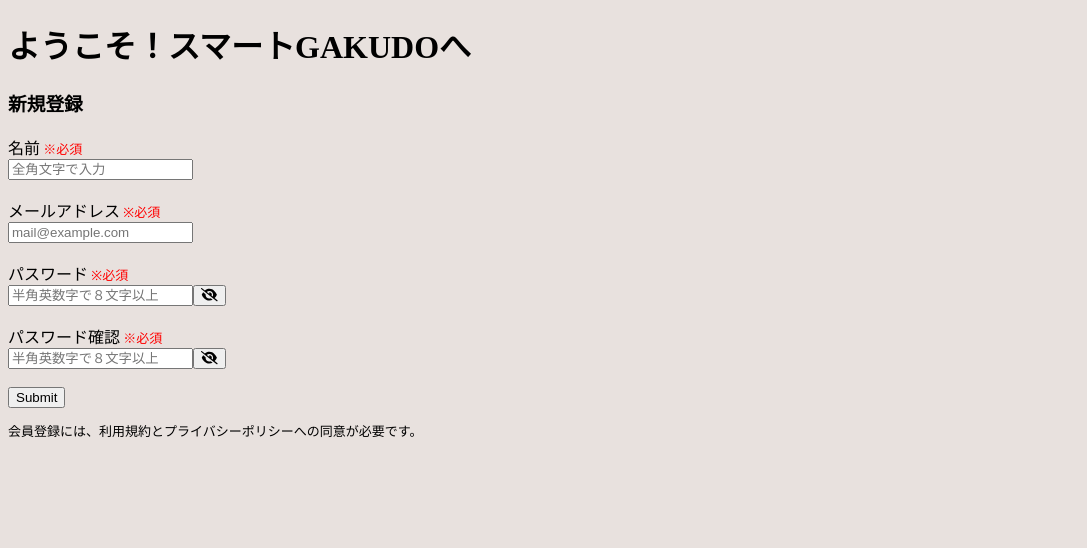
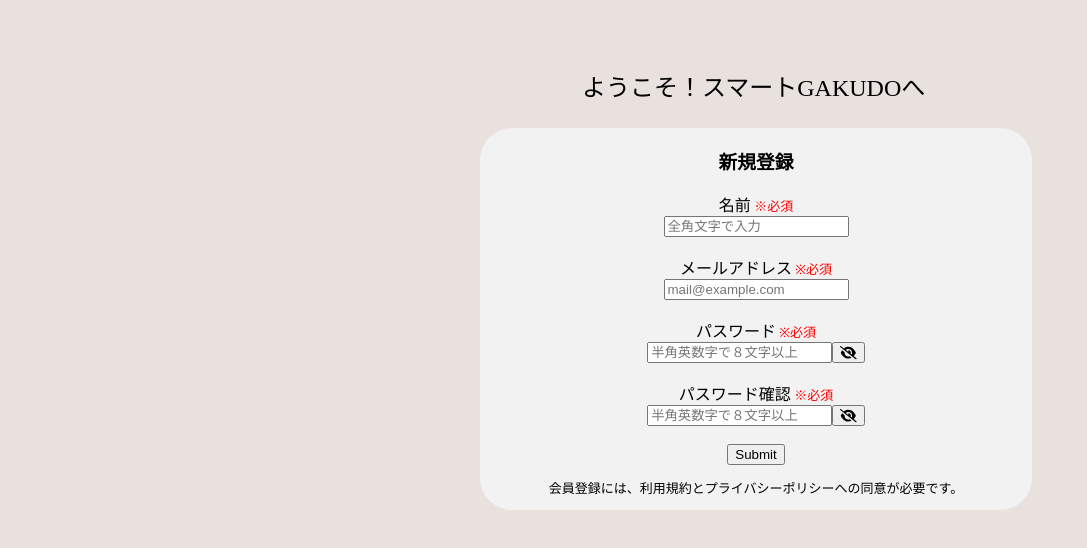
Before and after one commit to hidamari-kaihatu/aikon-app, a Next.js app in the folder app-next/next/: page /teachers/teacher-newer/1 in a window 1280 px wide. Shown: the top 548 px of the page, without its empty margins (0-1087 px from the left). Built offline with nearby package versions, Linux system fonts and the light colour scheme; no server answers.

Commit message:
teachernewer

```diff
--- a/app-next/next/pages/teachers/teacher-newer/[id].tsx
+++ b/app-next/next/pages/teachers/teacher-newer/[id].tsx
@@ -104,11 +104,12 @@ type Inputs = {
   return (
     /* "handleSubmit" will validate your inputs before invoking "onSubmit" */
     <form onSubmit={handleSubmit(onSubmit)} noValidate>
+    <div className="centerblack"></div>
       <div>
-        <h1>ようこそ！スマートGAKUDOへ</h1>
+        <p className="youkoso111">ようこそ！スマートGAKUDOへ</p>
         {/* <h3>〇〇学童</h3> */}
       </div>
-      <div>
+      <div className="centerblack22">
        <h3>新規登録</h3>
       名前<span style={{'color': 'red', 'fontSize': 'small'}}> ※必須</span><br></br>
       <input
```
